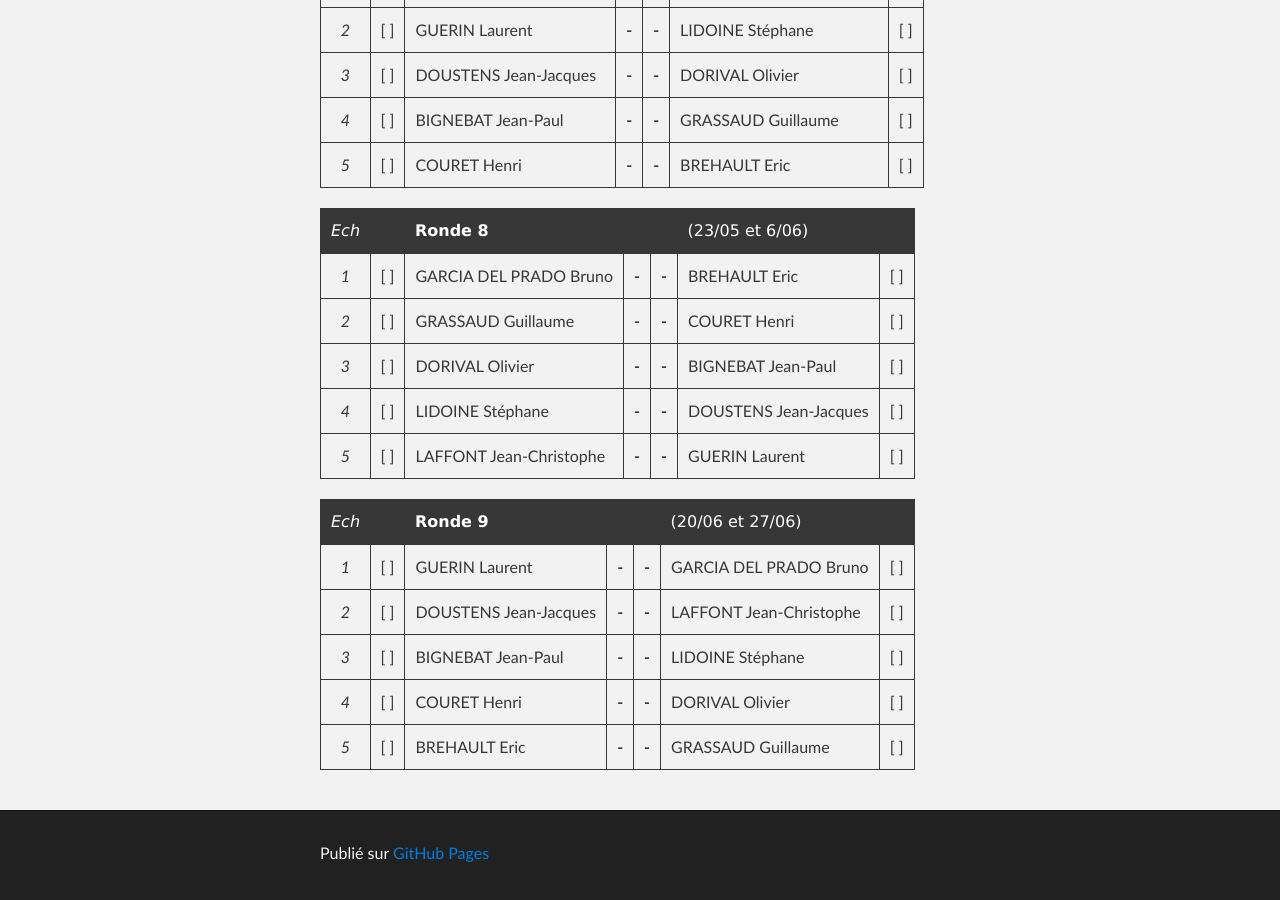
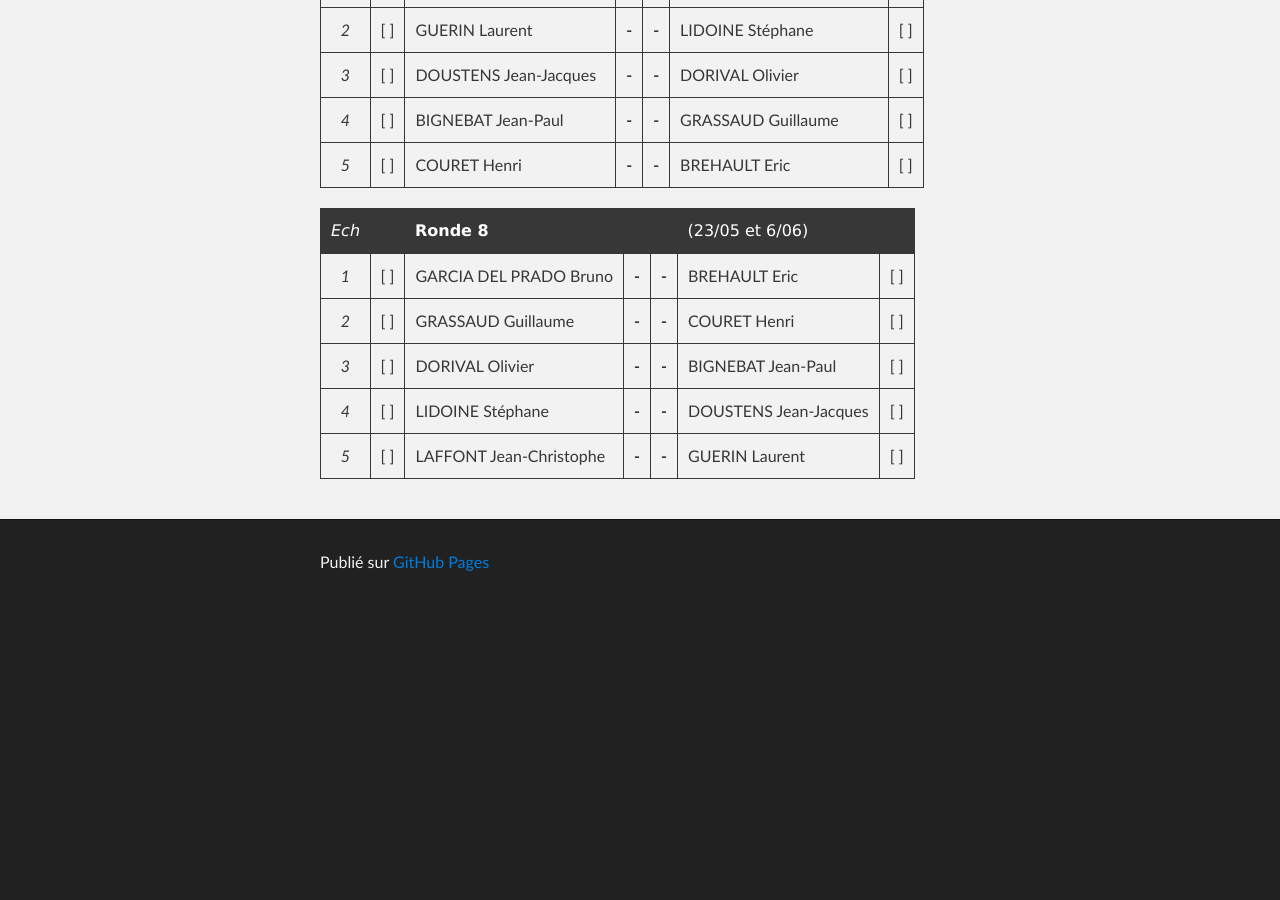
Before and after one commit to echiquier-villeneuve-tolosane/echiquier-villeneuve-tolosane.github.io, a Jekyll site: the page built from tournoiinterne.md, in a window 1280 px wide and 900 px high, scrolled down 3172 px. Built offline with Jekyll 4.4.1, drawn with Linux system fonts in a browser that asks for light colours; nearby versions of some CDN libraries; after the commit the page ends 3781 px from its top, so only the background shows below that.

Commit message:
Updated tournoiinterne.md

```diff
--- a/tournoiinterne.md
+++ b/tournoiinterne.md
@@ -86,11 +86,3 @@
 |*3*| [ ] | DORIVAL Olivier         |**-**|**-**| BIGNEBAT Jean-Paul     | [ ] |
 |*4*| [ ] | LIDOINE Stéphane        |**-**|**-**| DOUSTENS Jean-Jacques  | [ ] |
 |*5*| [ ] | LAFFONT Jean-Christophe |**-**|**-**| GUERIN Laurent         | [ ] |
-
-|*Ech*|   | **Ronde 9**            |     |     |  (20/06 et 27/06)       |     |
-|:-:|:---:| ---------------------- |:---:|:---:| ----------------------- |:---:|
-|*1*| [ ] | GUERIN Laurent         |**-**|**-**| GARCIA DEL PRADO Bruno  | [ ] |
-|*2*| [ ] | DOUSTENS Jean-Jacques  |**-**|**-**| LAFFONT Jean-Christophe | [ ] |
-|*3*| [ ] | BIGNEBAT Jean-Paul     |**-**|**-**| LIDOINE Stéphane        | [ ] |
-|*4*| [ ] | COURET Henri           |**-**|**-**| DORIVAL Olivier         | [ ] |
-|*5*| [ ] | BREHAULT Eric          |**-**|**-**| GRASSAUD Guillaume      | [ ] |
```
